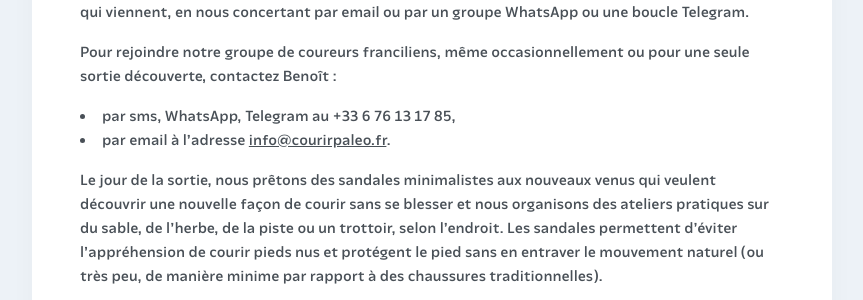
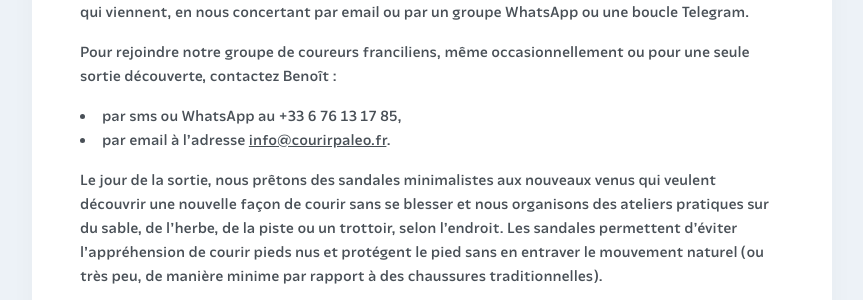
Before and after one commit to courirpaleo/courirpaleo.github.io, a Jekyll site: the page built from _pages-secondary/sorties.md, in a window 1280 px wide and 900 px high, scrolled down 622 px. Shown: the part 155-455 px from the top of the window, without its empty margins (208-1071 px from the left). Built offline with Jekyll 4.4.1, drawn with Linux system fonts in a browser that asks for light colours; some web fonts are replaced.

Commit message:
Update sorties.md

```diff
--- a/_pages-secondary/sorties.md
+++ b/_pages-secondary/sorties.md
@@ -11,7 +11,7 @@ summary: Venez courir avec nous et vous sentir légers !
 Nous organisons des sorties d'initiation, de découverte de la foulée naturelle et de partage d'expérience le dimanche matin à Paris. Initialement, nos sorties avaient lieu le premier dimanche de chaque mois&nbsp;; désormais, nous préférons choisir le dimanche qui convient le mieux à celles et ceux qui viennent, en nous concertant par email ou par un groupe WhatsApp ou une boucle Telegram.
 
 Pour rejoindre notre groupe de coureurs franciliens, même occasionnellement ou pour une seule sortie découverte, contactez Benoît&nbsp;:
-- par sms, WhatsApp, Telegram au +33 6 76 13 17 85,
+- par sms ou WhatsApp au +33 6 76 13 17 85,
 - par email à l'adresse <a href="mailto:info@courirpaleo.fr">info@courirpaleo.fr</a>.
 
 Le jour de la sortie, nous prêtons des sandales minimalistes aux nouveaux venus qui veulent découvrir une nouvelle façon de courir sans se blesser et nous organisons des ateliers pratiques sur du sable, de l'herbe, de la piste ou un trottoir, selon l'endroit. Les sandales permettent d'éviter l'appréhension de courir pieds nus et protégent le pied sans en entraver le mouvement naturel (ou très peu, de manière minime par rapport à des chaussures traditionnelles).
```
